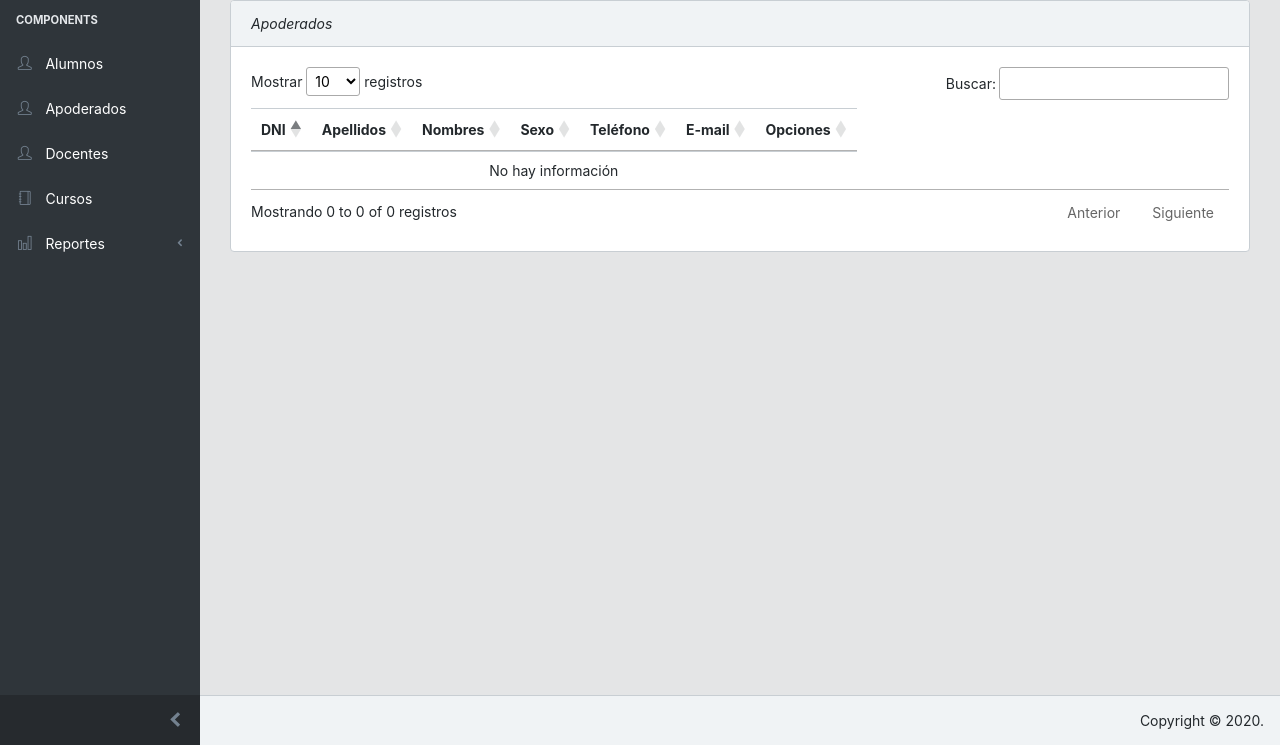
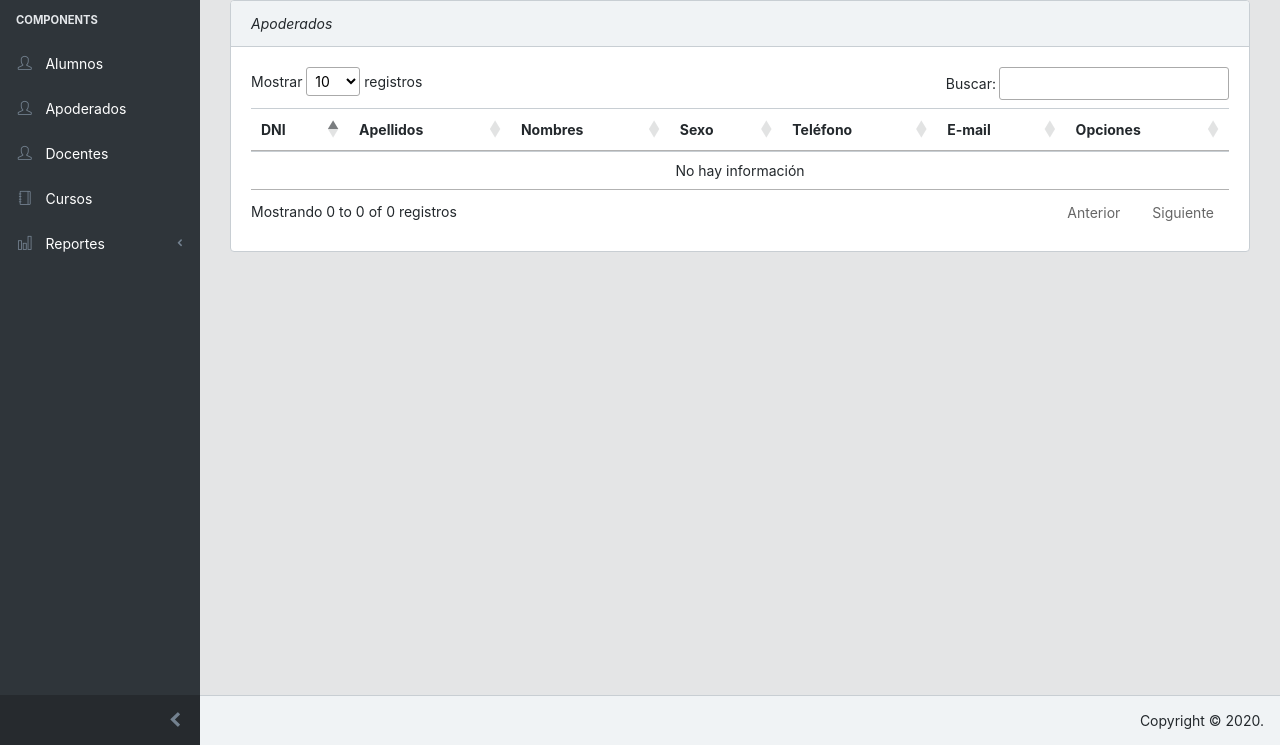
Before and after one commit to JUANA-ALARCO-DE-DAMMERT/SWCOLEGIO, a Laravel app: page /apoderado in a window 1280 px wide. Shown: the part 55-800 px from the top of the page. Run offline with Laravel 8, Linux system fonts and the light colour scheme; data that the repository does not hold is empty; some libraries are stand-ins or nearby versions.

Commit message:
se corrige table

```diff
--- a/resources/views/apoderado/index.blade.php
+++ b/resources/views/apoderado/index.blade.php
@@ -7,7 +7,7 @@
                 <i class=""> Apoderados</i>
             </div>
             <div class="card-body">
-                <table class="table table-responsive table-hover table-sm" id="dataTable">
+                <table class="table table-responsive-sm table-hover table-sm" id="dataTable">
                     <thead>
                         <tr>
                             <th>DNI</th>
```
